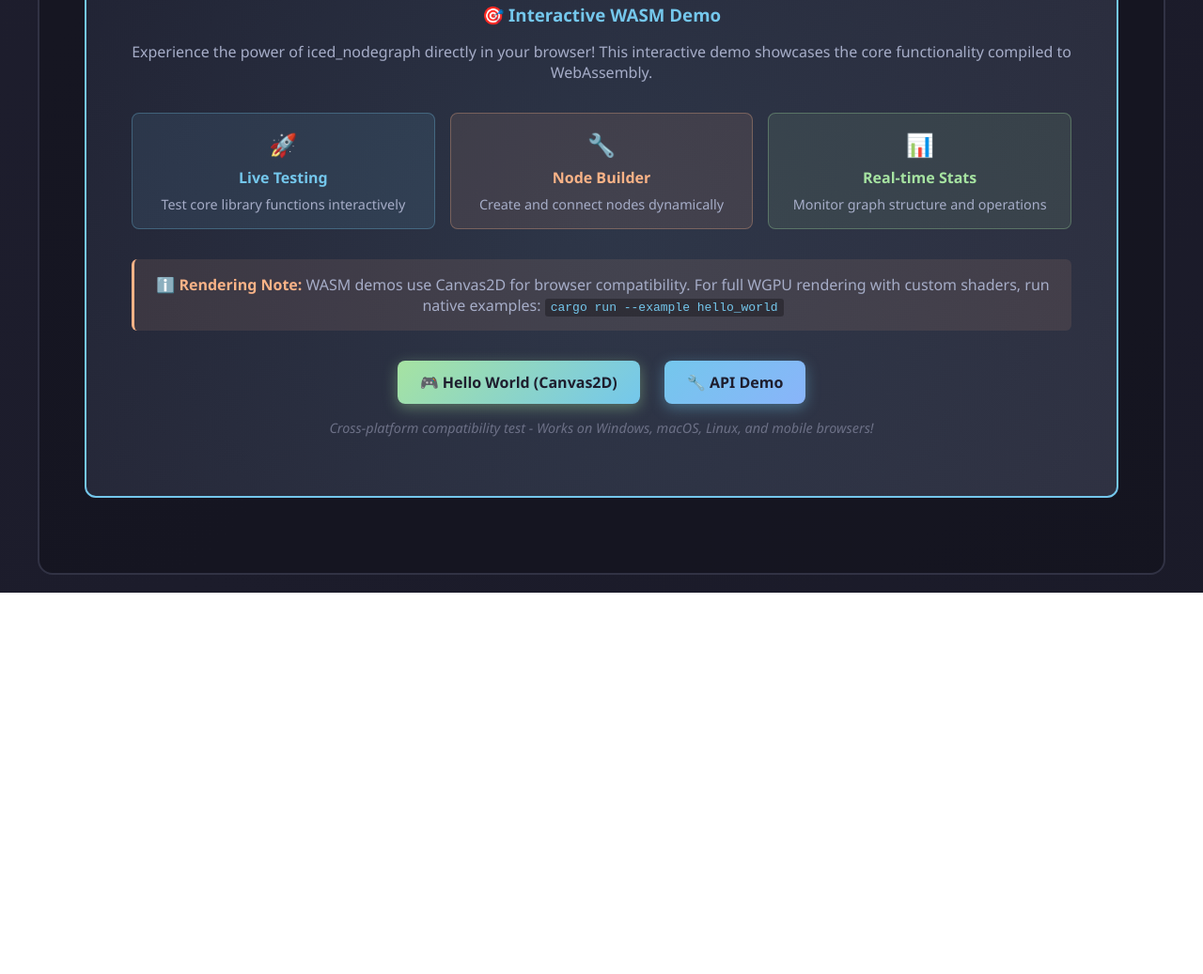
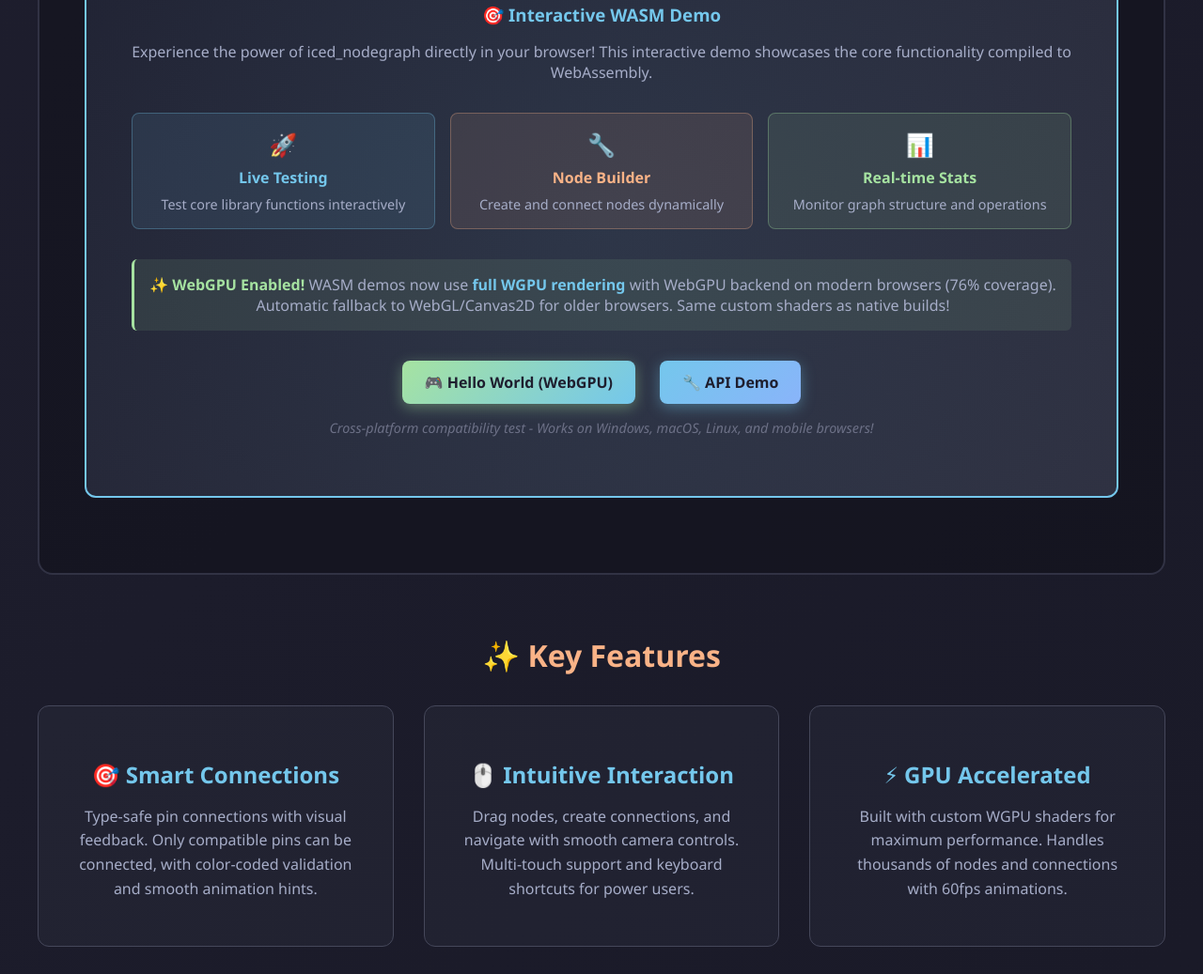
Before and after one commit to tuco86/iced_nodegraph, a plain HTML site: page docs/index.html in a window 1280 px wide. Shown: the part 640-1677 px from the top of the page at 94% size. Drawn offline with Linux system fonts and the light colour scheme.

Commit message:
✨ Enable WebGPU rendering in WASM builds!
WGPU = Web Graphics Processing Unit - it IS for the web!

Changes:
- Enable wgpu webgpu+webgl features for wasm32 target
- WASM now uses same WGPU pipeline as native builds
- Full GPU acceleration with custom shaders in browser
- Automatic backend selection: WebGPU → WebGL → Canvas2D
- 76% browser coverage (Chrome 113+, Edge 113+, Opera 99+)
- Update all docs to reflect WebGPU reality vs Canvas2D myth

Technical Details:
- Added wgpu webgpu/webgl features in Cargo.toml
- WGPU automatically detects browser capabilities
- Progressive enhancement for older browsers
- Same shader.wgsl renders on native AND web

Browser Support:
✅ Chrome/Edge 113+ (76% global)
⚠️ Firefox 141+ (Windows, requires flag)
⚠️ Safari (macOS 26+, requires flag)
🔄 Older browsers auto-fallback to WebGL

This was always possible - I was just being overly conservative

```diff
--- a/docs/index.html
+++ b/docs/index.html
@@ -295,13 +295,13 @@
                             </div>
                         </div>
 
-                        <div style="background: rgba(250, 179, 135, 0.1); border-left: 3px solid #fab387; padding: 1rem; margin: 1.5rem 0; border-radius: 6px;">
-                            <strong style="color: #fab387;">ℹ️ Rendering Note:</strong>
-                            <span style="color: #a6adc8;">WASM demos use Canvas2D for browser compatibility. For full WGPU rendering with custom shaders, run native examples: <code style="background: rgba(0,0,0,0.3); padding: 2px 6px; border-radius: 3px; font-family: monospace; color: #74c7ec;">cargo run --example hello_world</code></span>
+                        <div style="background: rgba(166, 227, 161, 0.1); border-left: 3px solid #a6e3a1; padding: 1rem; margin: 1.5rem 0; border-radius: 6px;">
+                            <strong style="color: #a6e3a1;">✨ WebGPU Enabled!</strong>
+                            <span style="color: #a6adc8;">WASM demos now use <strong style="color: #74c7ec;">full WGPU rendering</strong> with WebGPU backend on modern browsers (76% coverage). Automatic fallback to WebGL/Canvas2D for older browsers. Same custom shaders as native builds!</span>
                         </div>
 
                         <div class="buttons">
-                            <a href="hello-world.html" class="btn" style="background: linear-gradient(135deg, #a6e3a1 0%, #74c7ec 100%); color: #1e1e2e; font-weight: bold; text-decoration: none; padding: 12px 24px; border-radius: 8px; display: inline-block; transition: all 0.3s ease; box-shadow: 0 4px 15px rgba(166, 227, 161, 0.4); margin-right: 10px;">🎮 Hello World (Canvas2D)</a>
+                            <a href="hello-world.html" class="btn" style="background: linear-gradient(135deg, #a6e3a1 0%, #74c7ec 100%); color: #1e1e2e; font-weight: bold; text-decoration: none; padding: 12px 24px; border-radius: 8px; display: inline-block; transition: all 0.3s ease; box-shadow: 0 4px 15px rgba(166, 227, 161, 0.4); margin-right: 10px;">🎮 Hello World (WebGPU)</a>
                             <a href="demo.html" class="btn" style="background: linear-gradient(135deg, #74c7ec 0%, #89b4fa 100%); color: #1e1e2e; font-weight: bold; text-decoration: none; padding: 12px 24px; border-radius: 8px; display: inline-block; transition: all 0.3s ease; box-shadow: 0 4px 15px rgba(116, 199, 236, 0.4);">🔧 API Demo</a>
                         </div>
 
```
Also changed, not shown: docs/hello-world.html (+4 -2 lines), 4 other files.
